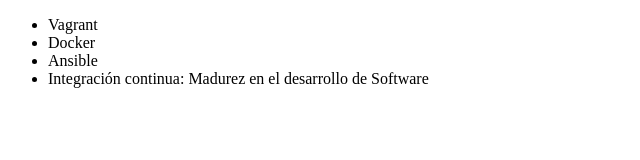
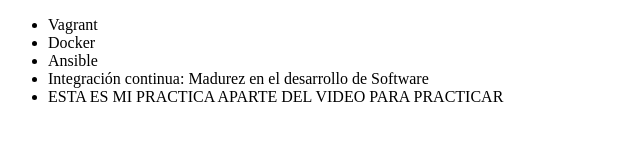
Before and after one commit to jocesman21/alura-git, a plain HTML site: page index.html in a window 1280 px wide. Shown: the whole page, without its empty margins (0-640 px from the left). Drawn offline with Linux system fonts and the light colour scheme.

Commit message:
ESTE ES MI PRACTIACA FUERA DEL VIDEO

```diff
--- a/index.html
+++ b/index.html
@@ -10,6 +10,7 @@
          <li> Docker </li>
          <li> Ansible </li>
          <li> Integración continua: Madurez en el desarrollo de Software </li>
+         <li> ESTA ES MI PRACTICA APARTE DEL VIDEO PARA PRACTICAR</li>
      </ul>
 </body>
 </html>
```
